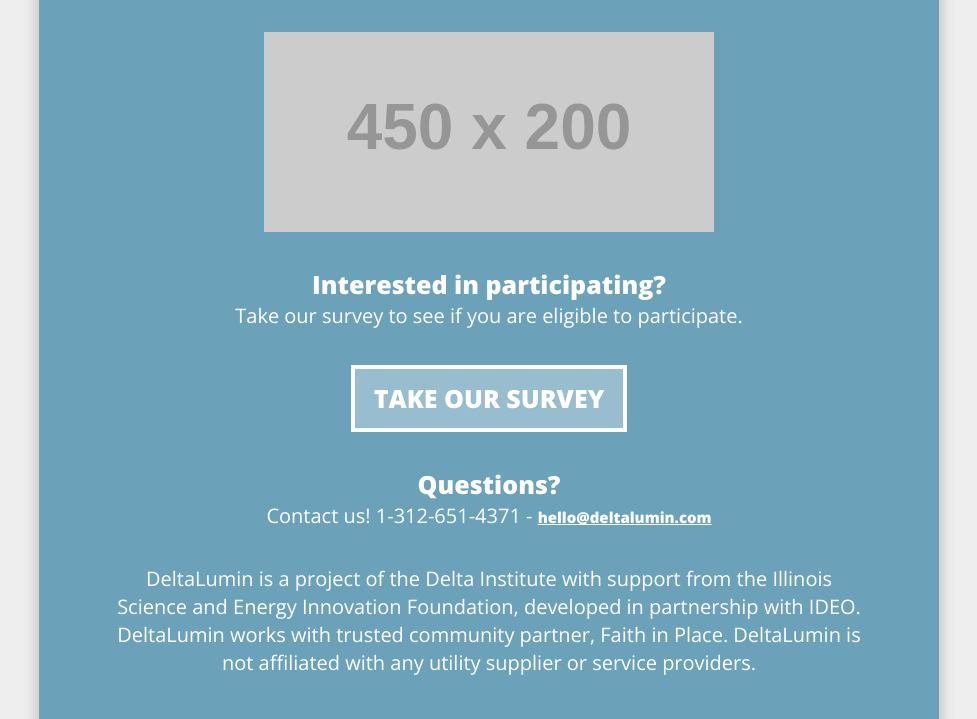
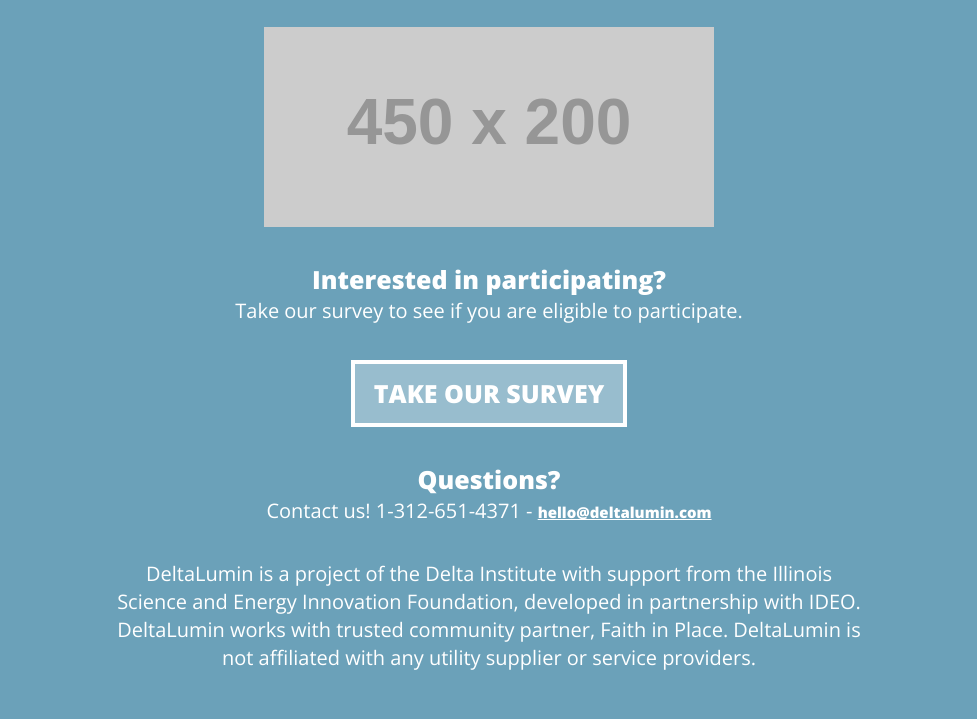
Before and after one commit to danswick/LuminDashboard, a plain HTML site: page webpage/landing/index.html in a window 1280 px wide. Shown: the part 222-941 px from the top of the page, without its empty margins (151-1128 px from the left). Drawn offline with nearby package versions, Linux system fonts and the light colour scheme; placeholder pictures from the web are drawn by us.

Commit message:
remove shadow thing

```diff
--- a/webpage/landing/css/main.css
+++ b/webpage/landing/css/main.css
@@ -17,7 +17,7 @@
 
 body {
     font-family: 'Open Sans', sans-serif;
-    background-color: #eee;
+    background-color: #6ba1b9;
 }
 
 #page {
@@ -36,11 +36,11 @@ body {
     margin: 0px auto;
 }
 
-.shadow {
+/*.shadow {
   -webkit-box-shadow: 0px 0px 10px 5px #ccc;  /* Safari 3-4, iOS 4.0.2 - 4.2, Android 2.3+ */
   -moz-box-shadow:    0px 0px 10px 5px #ccc;  /* Firefox 3.5 - 3.6 */
-  box-shadow:         0px 0px 10px 5px #ccc;  /* Opera 10.5, IE 9, Firefox 4+, Chrome 6+, iOS 5 */
-}
+  box-shadow:         0px 0px 10px 5px #ccc;  /* Opera 10.5, IE 9, Firefox 4+, Chrome 6+, iOS 5
+}*/
 
 /*------------------------------------------------
 Layout - Columns
```
Also changed, not shown: 1 other file.
